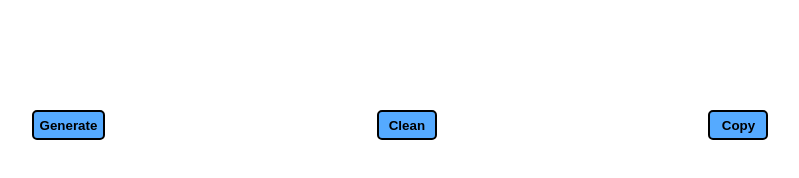
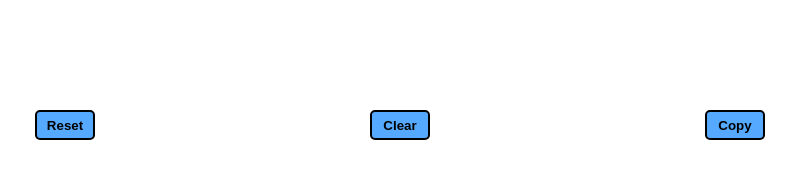
Before and after one commit to DanSM-5/tabs-to-links, a browser extension: page action/index.html in a window 1280 px wide. Shown: the whole page, without its empty margins (240-1039 px from the left). Drawn offline with Linux system fonts and the light colour scheme.

Commit message:
refactor: Update text on buttons in index.html

```diff
--- a/action/index.html
+++ b/action/index.html
@@ -13,11 +13,11 @@
       <div name="txt-box" id="txt-box" class="txt-box" contenteditable="true"></div>
     </div>
     <div id="btn-area">
-      <button id="get-btn" class="btn btn-main">
-        <span>Generate</span>
+      <button id="reset-btn" class="btn btn-main">
+        <span>Reset</span>
       </button>
       <button id="clean-btn" class="btn btn-clean">
-        <span>Clean</span>
+        <span>Clear</span>
       </button>
       <button id="copy-btn" class="btn btn-copy">
         <span>Copy</span>
```
